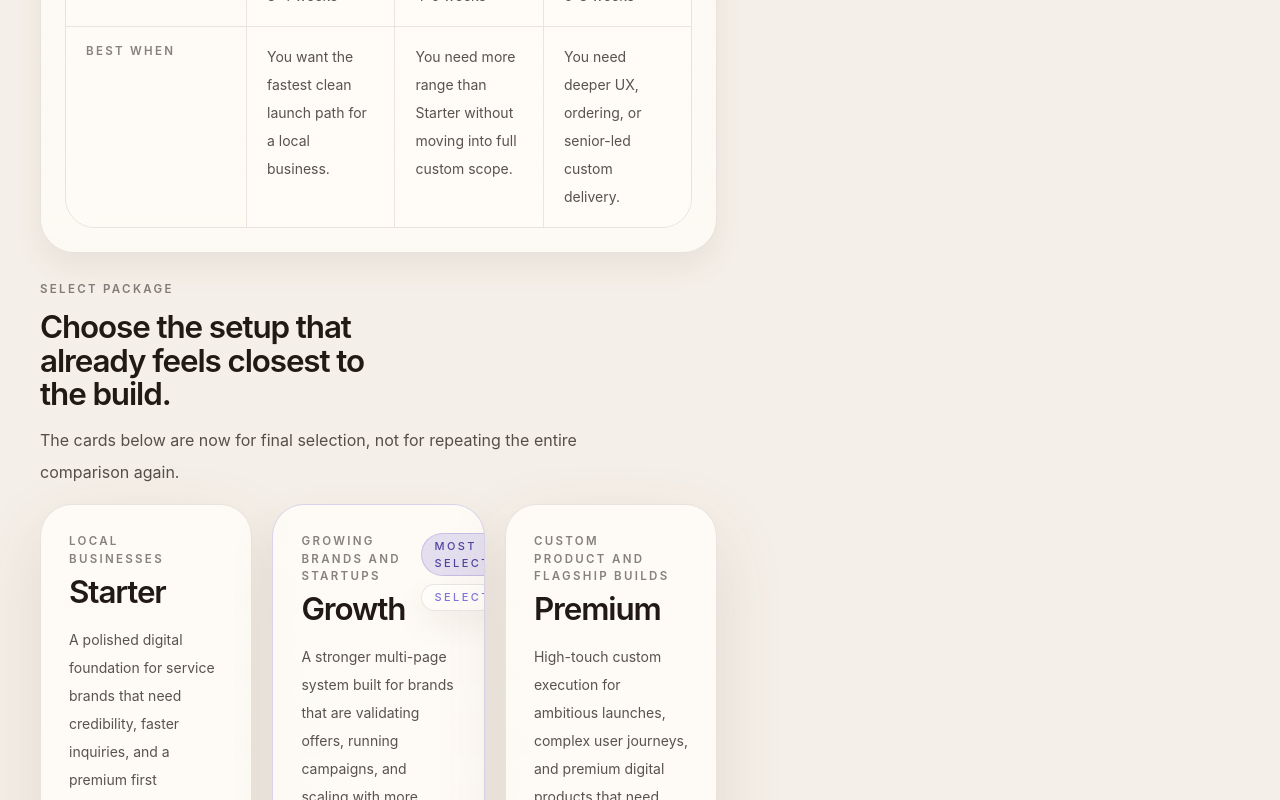
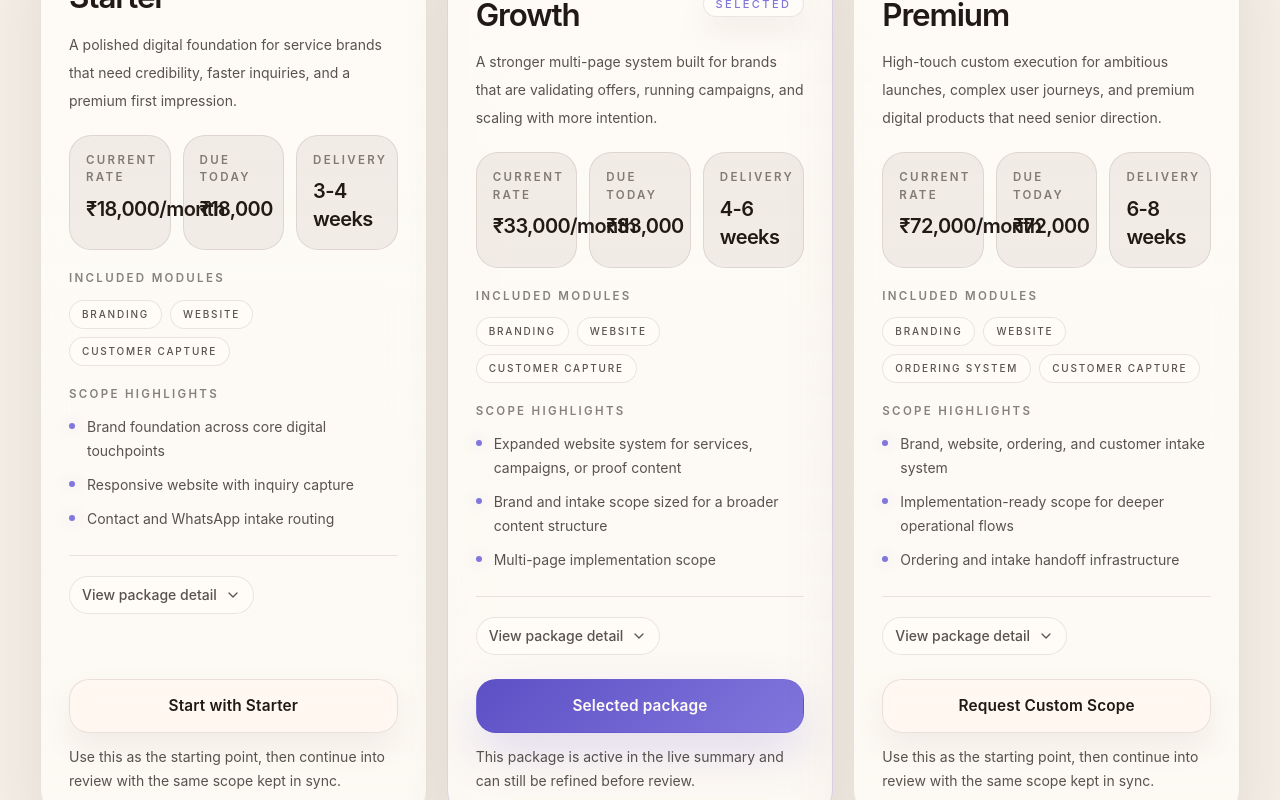
Before and after one commit to kazi-farzan/iou-studio, a React (Vite) app in the folder iou-studio/: page /pricing in a window 1280 px wide. Shown: the part 3488-4288 px from the top of the page. Built offline with nearby package versions, Linux system fonts and the light colour scheme.

Commit message:
Current Build Column Shortened

```diff
--- a/iou-studio/src/pages/Pricing.jsx
+++ b/iou-studio/src/pages/Pricing.jsx
@@ -286,8 +286,9 @@ export default function Pricing() {
             steps={stepFlowSteps}
           />
 
+          <div className="space-y-8 sm:space-y-10 xl:space-y-12">
             <div className="grid gap-8 xl:grid-cols-[minmax(0,1.16fr)_minmax(360px,0.84fr)] xl:items-start 2xl:gap-12 2xl:grid-cols-[minmax(0,1.2fr)_minmax(392px,0.88fr)]">
-            <div className="min-w-0 space-y-8 sm:space-y-10 xl:space-y-12">
+              <div className="min-w-0">
                 <Card className="p-6 sm:p-7 lg:p-8 xl:p-9">
                   <div className="flex flex-col gap-6 sm:gap-7">
                     <div className="space-y-4 sm:space-y-5">
@@ -298,9 +299,9 @@ export default function Pricing() {
                       </h2>
                       <p className="max-w-[52ch] text-base leading-8 text-[var(--text-secondary)]">
                         Switch between the two routes without losing the live
-                      summary. Packages are faster to compare. Custom Build is
-                      for selecting specific sections and revealing options only
-                      where they matter.
+                        summary. Packages are faster to compare. Custom Build
+                        is for selecting specific sections and revealing options
+                        only where they matter.
                       </p>
                     </div>
 
@@ -347,9 +348,15 @@ export default function Pricing() {
                     </div>
                   </div>
                 </Card>
+              </div>
 
+              <div className="hidden min-w-0 xl:block xl:self-start">
+                <PricingSummaryPanel summary={summaryPanelData} />
+              </div>
+            </div>
+
+            <div className="min-w-0 space-y-8 sm:space-y-10 xl:space-y-12">
               {isPackagesMode ? (
-                <>
                 <PackageComparisonSection
                   appliedCoupon={appliedCoupon}
                   billingMode={billingMode}
@@ -367,7 +374,6 @@ export default function Pricing() {
                   plans={plans}
                   selectedPlanId={selectedPlanId}
                 />
-                </>
               ) : (
                 <div
                   className="space-y-6 sm:space-y-7"
@@ -448,10 +454,6 @@ export default function Pricing() {
                 </div>
               )}
             </div>
-
-            <div className="hidden min-w-0 xl:block xl:self-start">
-              <PricingSummaryPanel summary={summaryPanelData} />
-            </div>
           </div>
         </div>
       </Section>
```
Lines whose indentation alone changed are shown as unchanged.
